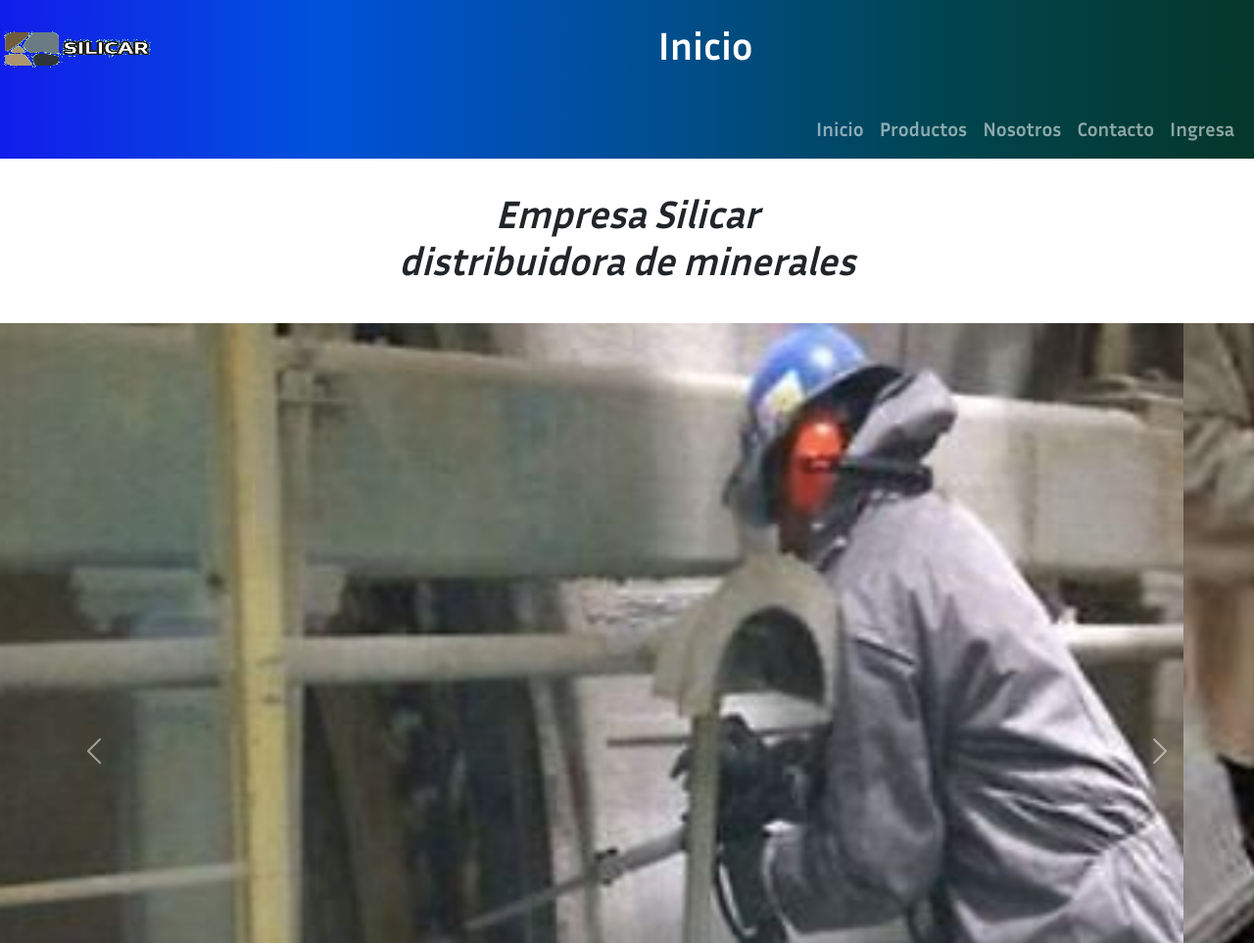
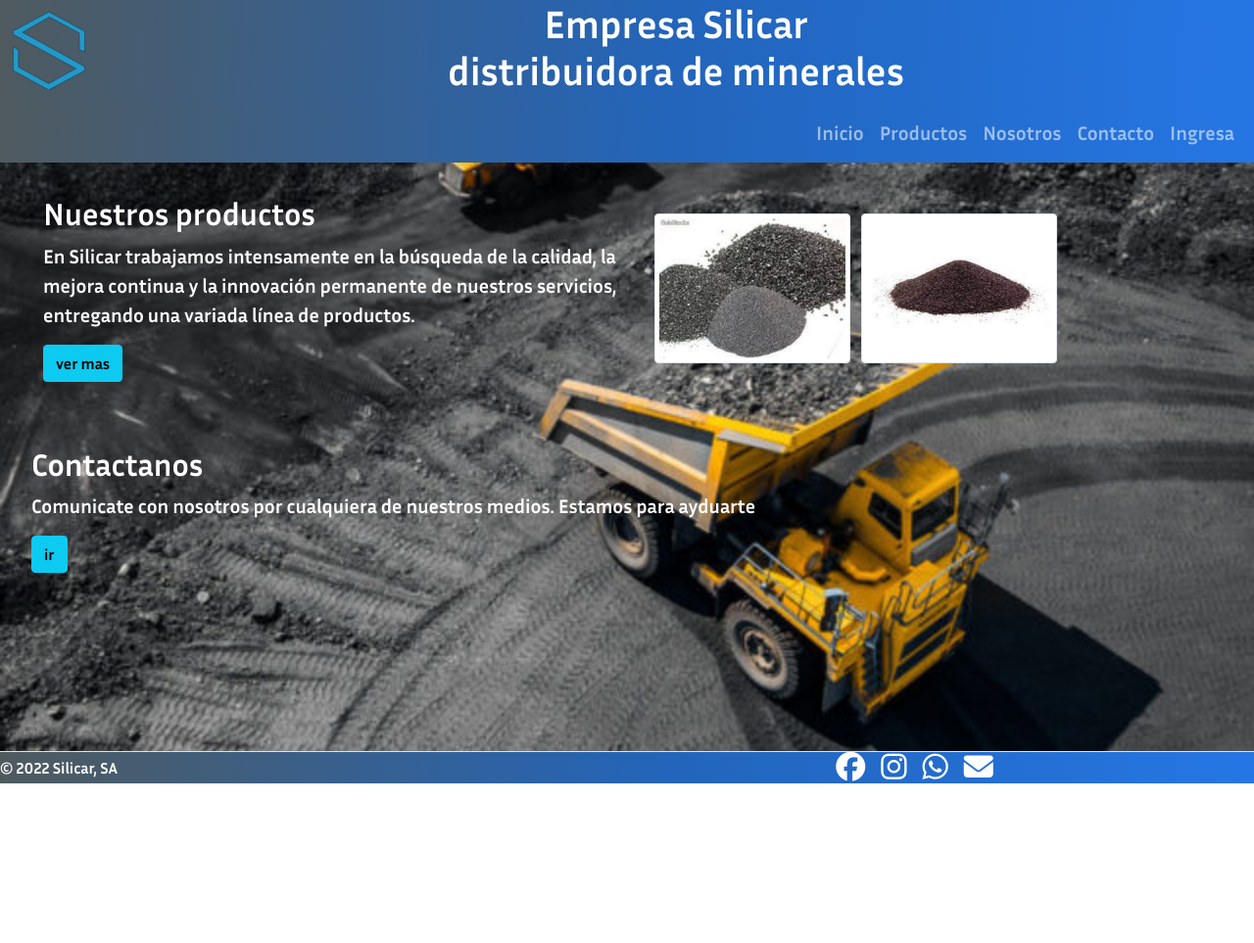
Before and after one commit to alberto-a-ferreira/entrega-final-silicar, a website: page index.html in a window 1280 px wide. Shown: the top 963 px of the page at 98% size. After the commit the page ends 800 px from the top, so only its background shows below. Drawn offline with Linux system fonts and the light colour scheme.

Commit message:
cambio de paleta de colores y agregados al index

```diff
--- a/index.html
+++ b/index.html
@@ -12,12 +12,13 @@
       <link rel="stylesheet" href="bootstrap/css/bootstrap.css">
       <script src="https://kit.fontawesome.com/5fd3ea9454.js" crossorigin="anonymous"></script>
   </head>
-  <body class="d-flex flex-column min-vh-100">
+  <body class="d-flex flex-column min-vh-100 cover">
     <header class="encabezado fondo d-flex justify-content-start">
       <a href="index.html">
-          <img src="imagenes/silicar.png" alt="logo silicar" width="160" height="100">
+          <img src="imagenes/logo-silicar.svg" alt="logo silicar" width="100" height="80">
       </a>
-      <h1 class="mx-auto">Inicio</h1>
+      <h1 class="mx-auto text-center">Empresa Silicar<br>
+        distribuidora de minerales</h1>
     </header>
     <!--menu de navegacion-->
     <nav class="navbar navbar-expand-lg navbar-dark bg-light fondo">
@@ -36,43 +37,40 @@
         </div>
       </div>
     </nav>
-    <!--titulo de empresa-->
-    <div class="m-4 p-2">
-      <h2 class="text-center fs-1 fst-italic">
-              Empresa Silicar<br>
-              distribuidora de minerales
-      </h2>
-      <!--carousel-->
-    </div>
-    <div id="carouselExampleControls" class="carousel slide" data-bs-ride="carousel">
-      <div class="carousel-inner">
-        <div class="carousel-item active">
-          <img src="imagenes/blasting.jpg" class="d-block w-100" alt="limpieza blasting">
+    <!--contenido de empresa-->
+    <div class="container-fluid">
+      <div class="row align-items-center m-4">
+        <div class="col-md-6 p-2 fs-5">
+          <h2>Nuestros productos</h2>
+          <p>
+            En Silicar trabajamos intensamente en la búsqueda de la calidad,
+            la mejora continua y la innovación permanente de nuestros servicios,
+            entregando una variada línea de productos.
+          </p>
+          <a class="btn btn-info" href="paginas/productos.html" role="button">ver mas</a>
         </div>
-        <div class="carousel-item">
-          <img src="imagenes/ceramica.jpg" class="d-block w-100" alt="moldes ceramica">
-        </div>
-        <div class="carousel-item">
-          <img src="imagenes/odontologia.jpg" class="d-block w-100" alt="moldes odontologia">
+        <div class="col-md-6 p-4">
+          <img class="img-thumbnail m-1" src="imagenes/silicio.jpg" alt="calcio" width="200" height="200">
+          <img class="img-thumbnail m-1" src="imagenes/oxido.jpg" alt="oxido de aluminio" width="200" height="200">
         </div>
       </div>
-      <button class="carousel-control-prev" type="button" data-bs-target="#carouselExampleControls" data-bs-slide="prev">
-        <span class="carousel-control-prev-icon" aria-hidden="true"></span>
-        <span class="visually-hidden">Previous</span>
-      </button>
-      <button class="carousel-control-next" type="button" data-bs-target="#carouselExampleControls" data-bs-slide="next">
-        <span class="carousel-control-next-icon" aria-hidden="true"></span>
-        <span class="visually-hidden">Next</span>
-      </button>
+    </div>
+    <div class="align-items-center m-4 p-2" >
+      <h2>Contactanos</h2>
+      <p class="fs-5" >
+        Comunicate con nosotros por cualquiera de nuestros medios.
+        Estamos para ayduarte
+      </p>
+      <a class="btn btn-info" href="paginas/contacto.html" role="button">ir</a>
     </div>
     <!--pie de pagina-->
     <footer class="d-flex justify-content-between align-items-center border-top fondo mt-auto">
       <div class="col-md-4 d-flex align-items-center text-white">
-        <span>&copy; 2021 Company, Inc</span>
+        <span>&copy; 2022 Silicar, SA</span>
       </div>
       <ul class="nav col-md-4 justify-content-start d-flex">
-        <li class="me-3"><a href="#"><i class="fa-brands fa-facebook iconoFacebook"></i></a></li>
-        <li class="me-3"><a href="#"><i class="fa-brands fa-instagram iconoInstagram"></i></a></li>
+        <li class="me-3"><a href="https://es-la.facebook.com/"><i class="fa-brands fa-facebook iconoFacebook"></i></a></li>
+        <li class="me-3"><a href="https://www.instagram.com/"><i class="fa-brands fa-instagram iconoInstagram"></i></a></li>
         <li class="me-3"><a href="#"><i class="fa-brands fa-whatsapp iconoWhats"></i></a></li>
         <li class="me-3"><a href="#"><i class="fa-solid fa-envelope iconoEmail"></i></a></li>
       </ul>
--- a/scss/_fondos.scss
+++ b/scss/_fondos.scss
@@ -1,3 +1,12 @@
 .fondo{
-    background-image: linear-gradient(to left, #05372a, #004550, #004f97, #0051dc, #121deb);
+    background-image: linear-gradient(95deg, rgba(79,90,94,1) 0%, rgba(34,101,187,1) 54%, rgba(37,118,228,1) 100%);
 }
+.cover{
+    background-image: url(../imagenes/mina.jpg);
+    background-repeat: no-repeat;
+    background-size: cover;
+    background-position: center center;
+    background-attachment: fixed;
+    color: $color;
+
+}
--- a/scss/_footer.scss
+++ b/scss/_footer.scss
@@ -1,7 +1,7 @@
 @each $nombres, $colores in $map{
     .icono#{$nombres}{
         font-size: 30px;
-        color:$color;
+        color: $color;
         &:hover{
             color: $colores;
         }
--- /dev/null
+++ b/scss/_textos.scss
@@ -0,0 +1,3 @@
+.textos{
+    color: $color;
+}
--- a/scss/origen.scss
+++ b/scss/origen.scss
@@ -11,3 +11,6 @@
 
 // pie de pagina
 @import "footer";
+
+//parrafos
+@import "textos";
```
Also changed, not shown: paginas/contacto.html (+4 -4 lines), paginas/ingresa.html (+2 -2 lines), paginas/nosotros.html (+2 -3 lines), paginas/productos.html (+4 -4 lines), css/style.css, imagenes/BE514A8C.png (added), imagenes/logo silicar.svg (added), imagenes/logo-silicar.svg (added), imagenes/logosil.png (deleted), imagenes/logosil.svg (deleted), imagenes/mina.jpg (added), imagenes/silicar.png (deleted), 1 other file.
